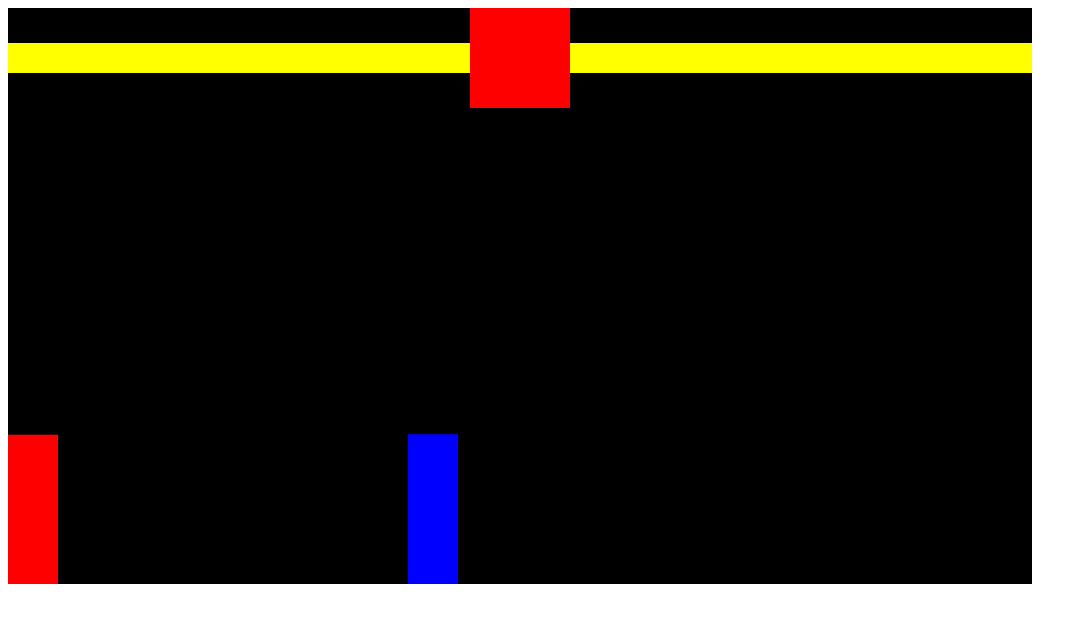
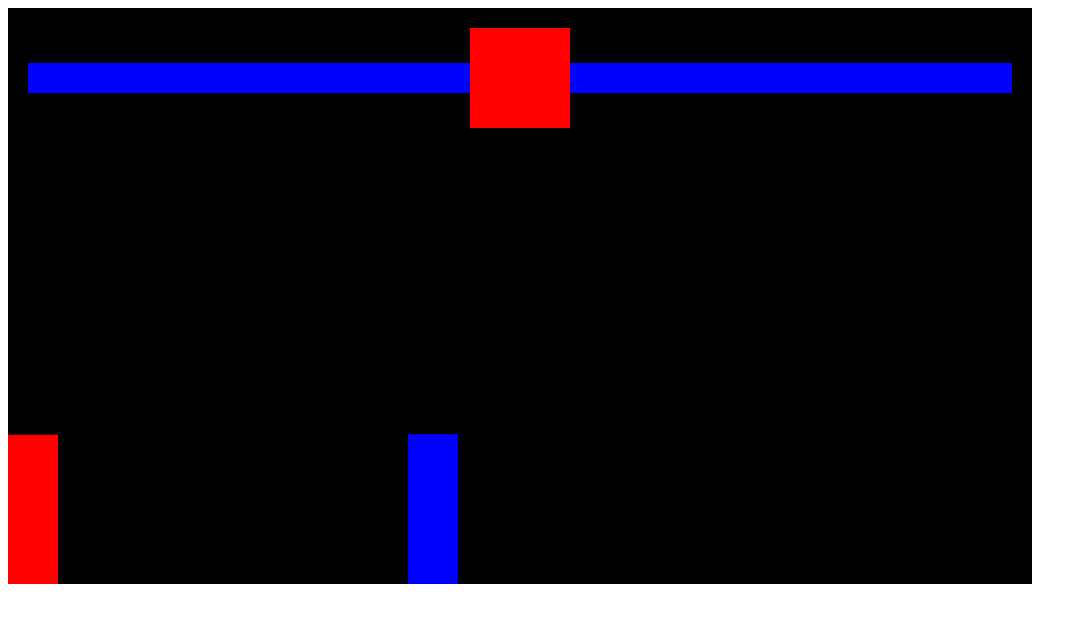
Before and after one commit to Thiteago/FightingGameJS, a plain HTML site: page index.html in a window 1280 px wide. Shown: the whole page, without its empty margins (0-1087 px from the left). Drawn offline with Linux system fonts and the light colour scheme.

Commit message:
health bar function

```diff
--- a/index.html
+++ b/index.html
@@ -5,18 +5,29 @@
     <meta http-equiv="X-UA-Compatible" content="IE=edge">
     <meta name="viewport" content="width=device-width, initial-scale=1.0">
     <title>Document</title>
+    <style>
+        *{
+            box-sizing: border-box;
+        }
+    </style>
 </head>
 <body>
     <!--Red container div-->
     <div style="position: relative;display: inline-block;">
         <!--Smaller red container div-->
-        <div style="position: absolute; display: flex;width: 100%;align-items: center;">
+        <div style="position: absolute; display: flex;width: 100%;align-items: center;padding: 20px;">
             <!--Player Health-->
-            <div style="background-color: yellow; height: 30px; width: 100%;"></div>
+            <div style="position: relative;height: 30px; width: 100%;display: flex; justify-content: flex-end;">
+                <div style="background-color: yellow; height: 30px; width: 100%;"></div>
+                <div id="playerHealth" style="position: absolute;background-color: blue;top: 0; right: 0; bottom: 0;width: 100%;"></div>
+            </div>
             <!--Timer-->
             <div style="background-color: red; width: 100px; height: 100px; flex-shrink: 0;"></div>
             <!--Enemy Health-->
-            <div style="background-color: yellow; height: 30px; width: 100%;"></div>
+            <div style="position: relative;height: 30px; width: 100%;">
+                <div style="background-color: yellow; height: 30px;"></div>
+                <div id="enemyHealth" style="position: absolute;background-color: blue;top: 0; right: 0; bottom: 0; left: 0;"></div>
+            </div>
         </div>
         <canvas></canvas>
     </div>
--- a/index.js
+++ b/index.js
@@ -26,6 +26,7 @@ class Sprite{
         }
         this.color = color
         this.isAttacking
+        this.health = 100
     }
 
     draw(){
@@ -160,10 +161,14 @@ function animate(){
     //detect for collision
     if(rectangularCollision({rectangle1: player, rectangle2: enemy}) && player.isAttacking){
         player.isAttacking = false
+        enemy.health -= 20
+        document.querySelector('#enemyHealth').style.width = enemy.health + '%'
     }
 
     if(rectangularCollision({rectangle1: enemy, rectangle2: player}) && enemy.isAttacking){
         enemy.isAttacking = false
+        player.health -= 20
+        document.querySelector('#playerHealth').style.width = player.health + '%'
     }
 
 
```
